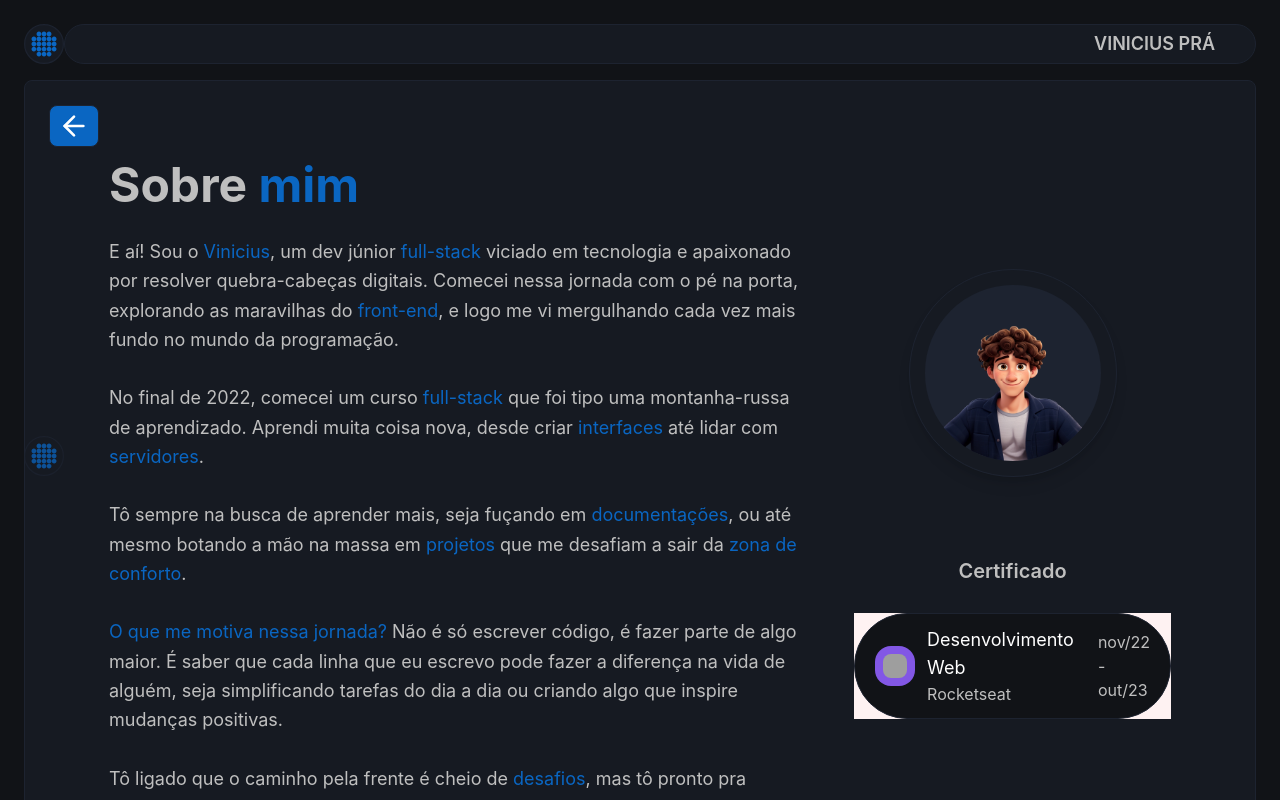
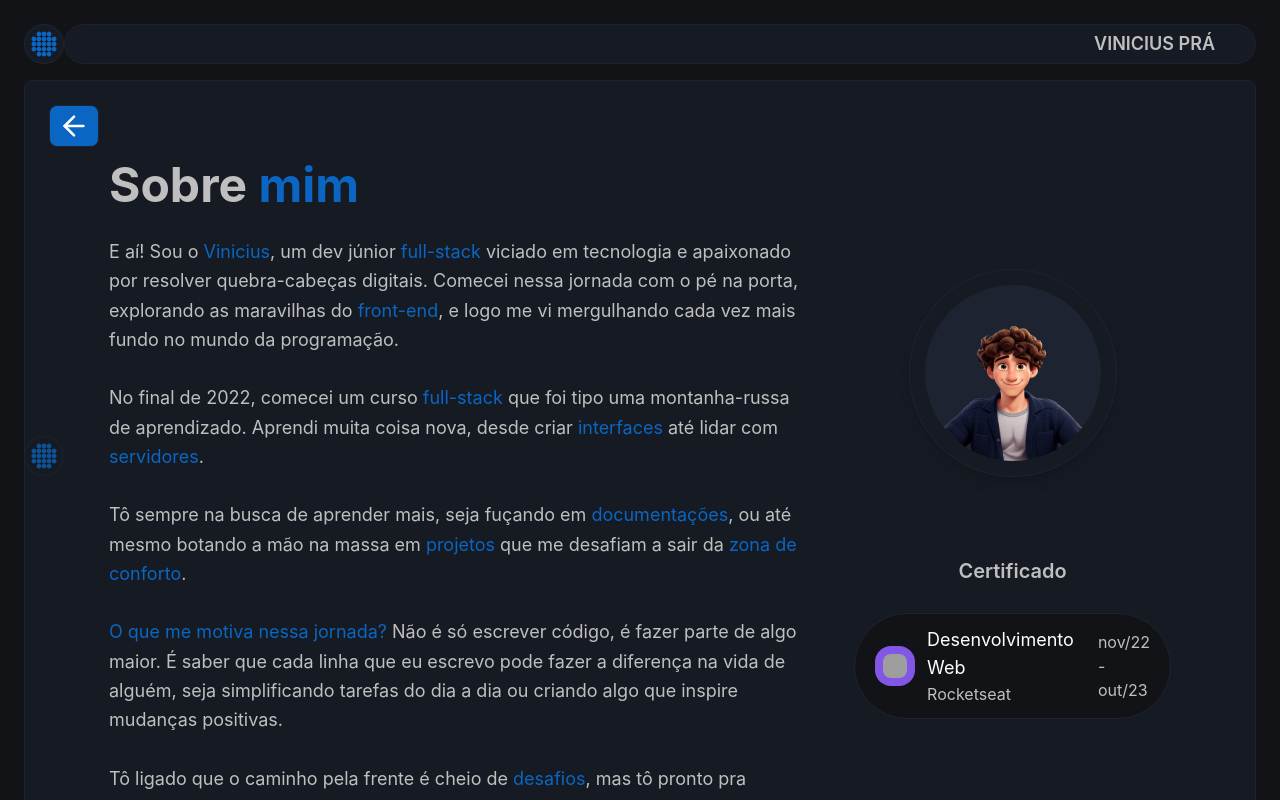
Before and after one commit to viniciuspra/Portfolio_2024, a React (Vite) app: page /sobre in a window 1280 px wide. Built offline with nearby package versions, Linux system fonts and the light colour scheme; grey boxes are pictures that could not be loaded.

Commit message:
fix: Remove certificate background

```diff
--- a/src/pages/about.tsx
+++ b/src/pages/about.tsx
@@ -62,7 +62,7 @@ export default function AboutContent() {
             <h1 className="text-xl font-semibold md:px-5 xl:w-fit w-full text-center">
               Certificado
             </h1>
-            <div className="w-full xl:w-fit bg-red-50 flex justify-center">
+            <div className="w-full xl:w-fit flex justify-center">
               <a
                 className="bg-background w-full xl:w-fit xl:mx-0 md:mx-20 rounded-full md:px-5 px-2 py-3 border-1.5 border-card-stroke hover:border-primary items-center transition-colors cursor-pointer flex gap-3"
                 href="https://app.rocketseat.com.br/certificates/04f7863d-eca9-4382-8b87-95963d73f175"
```
